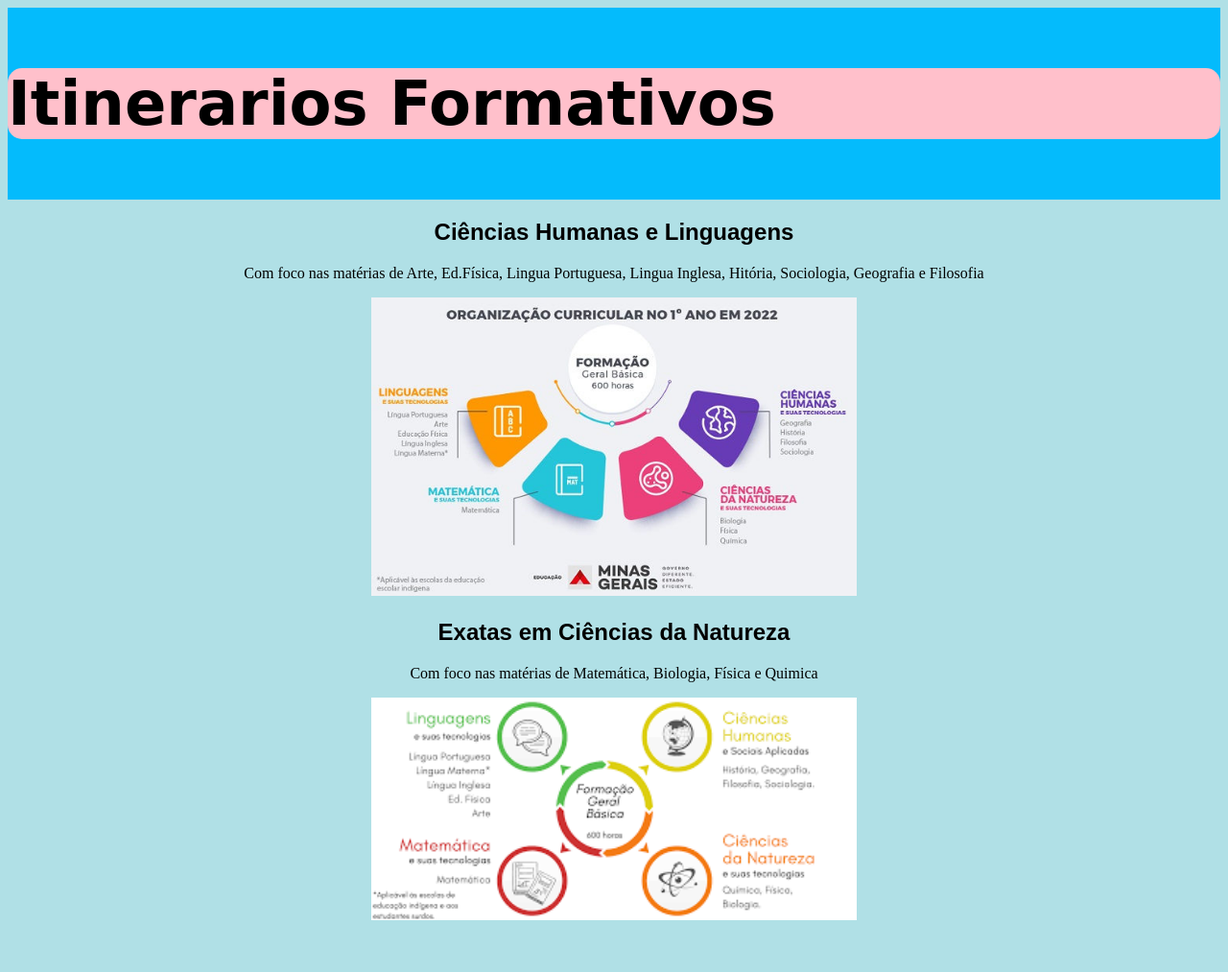
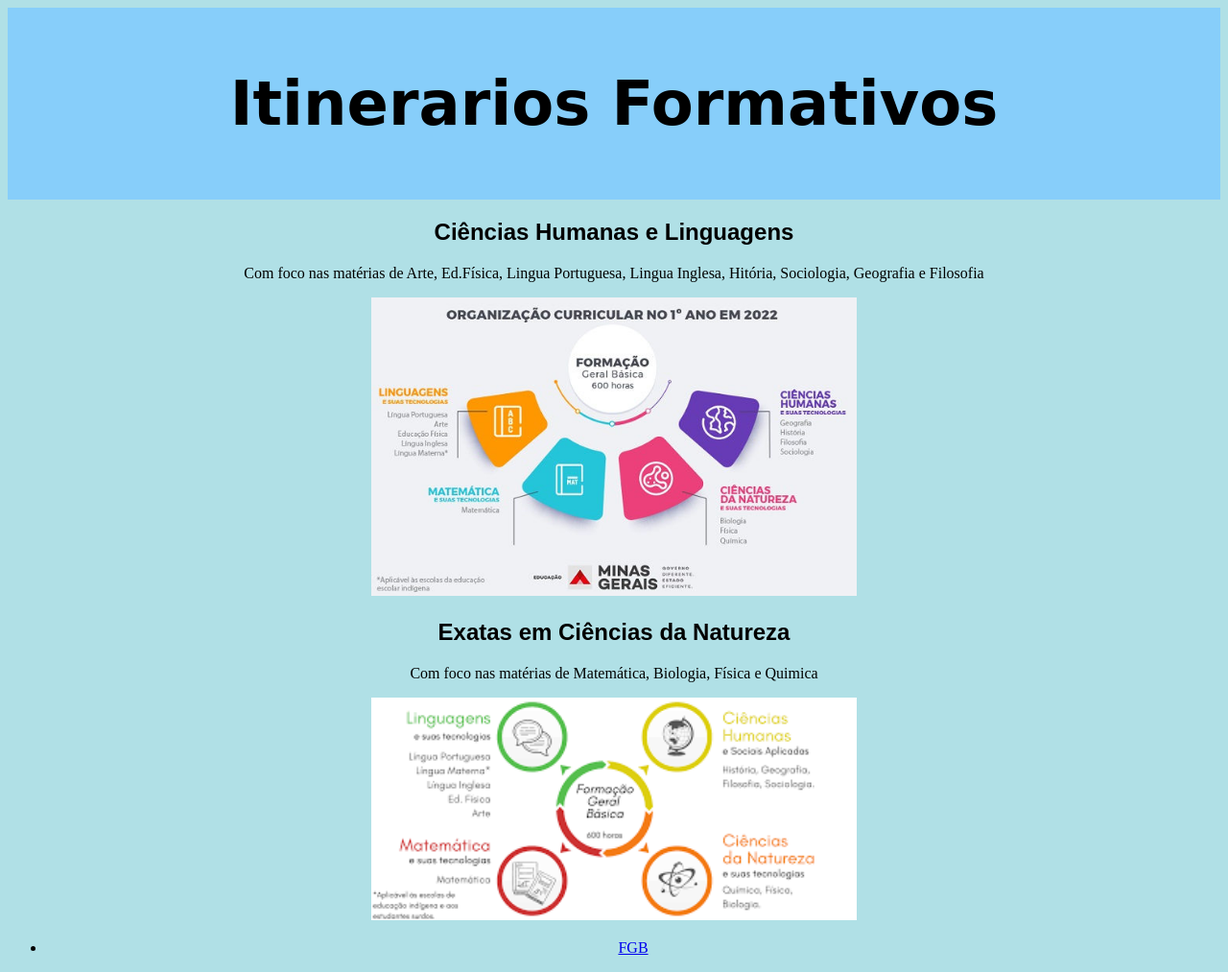
Before and after one commit to camiis145/projeto-wilsonjoffre, a plain HTML site: page index.html in a window 1280 px wide. Shown: the whole page at 96% size. Before the commit the page ends 971 px from the top, so only its background shows below. Drawn offline with Linux system fonts and the light colour scheme.

Commit message:
navegação entre sites

```diff
--- a/index.html
+++ b/index.html
@@ -11,9 +11,9 @@
 
   <header>
     <div class="frase">
-
+      <center>
 <h1>Itinerarios Formativos</h1>
-  </div>
+</div><center>
        </header>
 <center><h2>Ciências Humanas e Linguagens</h2>
   <p>Com foco nas matérias de Arte, Ed.Física, Lingua Portuguesa, Lingua Inglesa, Hitória, Sociologia, Geografia e Filosofia</p><center>
@@ -21,5 +21,10 @@
     <center><h2>Exatas em  Ciências da Natureza</h2>
       <p>Com foco nas matérias de Matemática, Biologia, Física e Quimica</p><center>
       <img id=exatas src="exatas.png">
+    <nav>
+      <ul>
+        <li><a href="FGB.html">FGB</a> </li>
+      </ul>
+    </nav>
 </body>
 </html>
--- a/style.css
+++ b/style.css
@@ -24,9 +24,9 @@ font-size: 150% ; font-family: sans-serif;
 
 }
 header{
-  background: #04bbfc;
+  background: #87CEFA			;
 padding: 20px 0;
 }
 .frase{
-  background-color: pink ; font-size: center ; border-radius: 15px;
+  background-color:; font-size: center ; border-radius: 15px;
 }
```
Also changed, not shown: FGB.html (added, +12 -0 lines).
